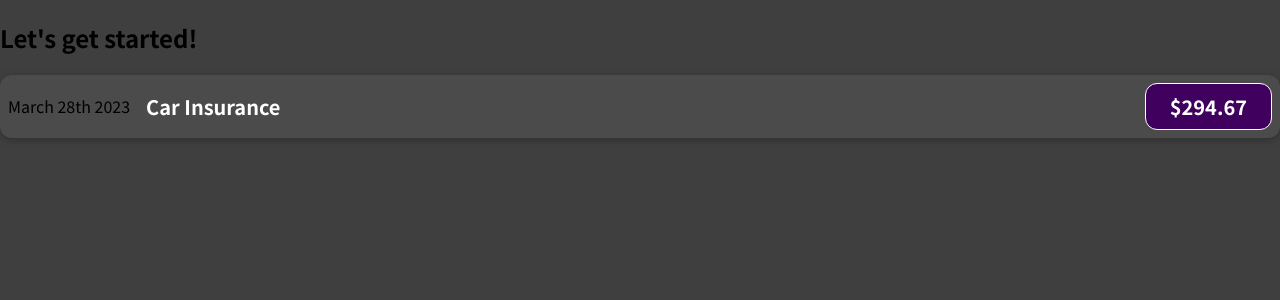
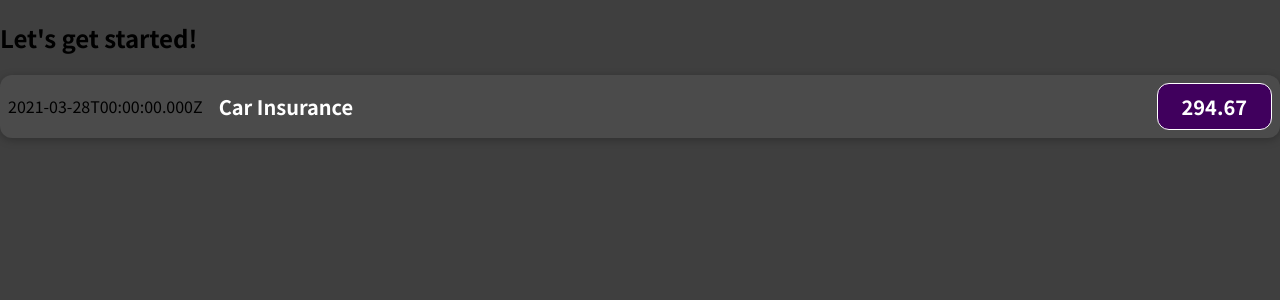
Before and after one commit to stge35/study_react, a React (Create React App) app: page / in a window 1280 px wide. Shown: the top 300 px of the page. Built offline with nearby package versions, Linux system fonts and the light colour scheme.

Commit message:
Add: use variable

```diff
--- a/src/components/ExpenseItem.js
+++ b/src/components/ExpenseItem.js
@@ -1,12 +1,16 @@
 import './ExpenseItem.css';
 
 function ExpenseItem() {
+    const expenseDate= new Date(2021, 2, 28); // Dummy Data
+    const expenseTitle = 'Car Insurance';
+    const expenseAmount = 294.67;
+
     return (
         <div className= "expense-item">
-            <div>March 28th 2023</div>
+            <div>{expenseDate.toISOString()}</div>
             <div className="expense-item__description">
-                <h2>Car Insurance</h2>
-                <div className="expense-item__price">$294.67</div>
+                <h2>{expenseTitle}</h2>
+                <div className="expense-item__price">{expenseAmount}</div>
             </div>
         </div>
     );
```
